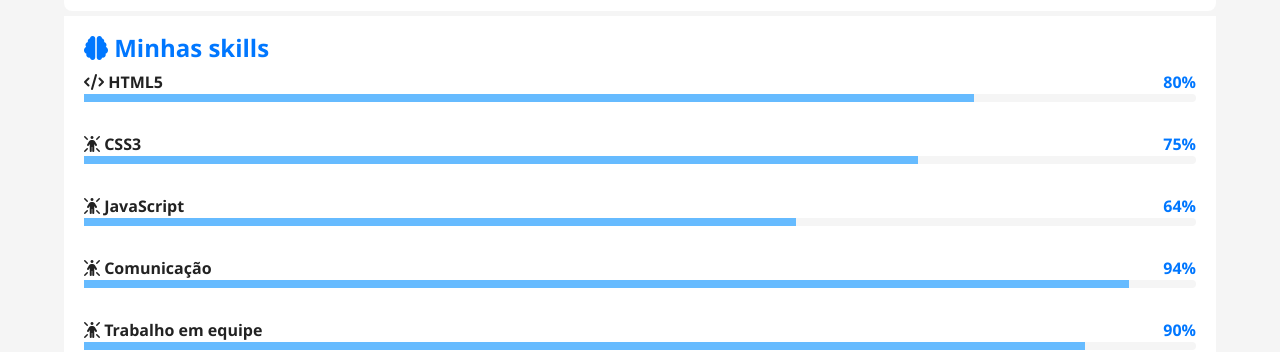
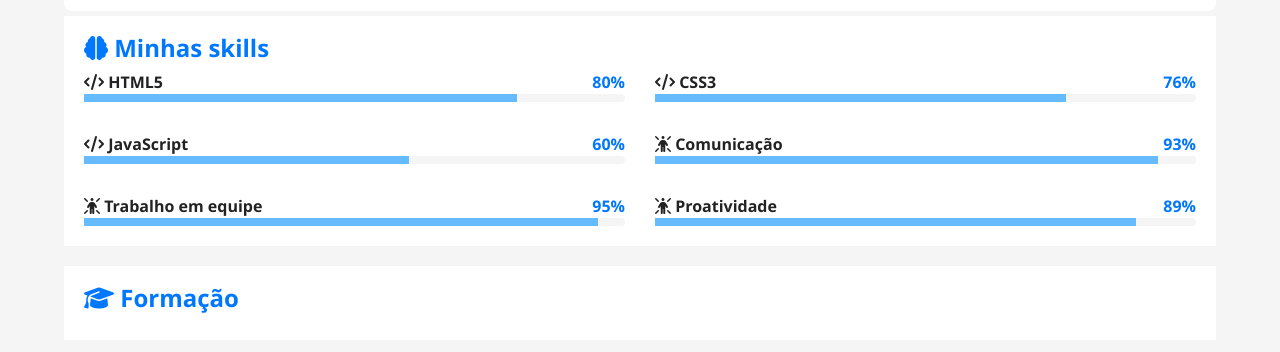
Before and after one commit to k4uazn/meu-portfolio, a plain HTML site: page index.html in a window 1280 px wide. Shown: the part 456-808 px from the top of the page. Drawn offline with Linux system fonts and the light colour scheme.

Commit message:
atualizado

```diff
--- a/estilos/style.css
+++ b/estilos/style.css
@@ -143,3 +143,9 @@ h2{
   height: 100%;
   background-color: var(--destaque-inverso);
 }
+
+  @media screen and (min-width:768px){
+    #skill-container{
+      grid-template-columns: 1fr 1fr;
+    }
+  }
--- a/index.html
+++ b/index.html
@@ -38,6 +38,7 @@
                 <h2> <i class="fa-solid fa-brain"></i> Minhas skills</h2>
 
     <div id="skill-container">
+
                     <div class="items">
                         <div class="info">
                             <span class="nome">
@@ -56,30 +57,29 @@
                     <div class="items">
                         <div class="info">
                             <span class="nome">
-                            <i class="fa-solid fa-person-rays"></i>   CSS3
+                             <i class="fa-solid fa-code"></i>   CSS3
                             </span>
                             <span class="porcen">
-                                75%
+                                76%
                             </span>
                         </div>
                         <div class="barra">
-                        <div class="progresso" style="width: 75%;">
-
+                        <div class="progresso" style="width: 76%;">
                         </div>
                         </div>
                 </div>
+
                     <div class="items">
                         <div class="info">
                             <span class="nome">
-                            <i class="fa-solid fa-person-rays"></i>    JavaScript
+                             <i class="fa-solid fa-code"></i>   JavaScript
                             </span>
                             <span class="porcen">
-                                64%
+                                60%
                             </span>
                         </div>
                         <div class="barra">
-                        <div class="progresso" style="width: 64%;">
-
+                        <div class="progresso" style="width: 60%;">
                         </div>
                         </div>
                 </div>
@@ -90,12 +90,11 @@
                              <i class="fa-solid fa-person-rays"></i>   Comunicação
                             </span>
                             <span class="porcen">
-                                94%
+                                93%
                             </span>
                         </div>
                         <div class="barra">
-                        <div class="progresso" style="width: 94%;">
-
+                        <div class="progresso" style="width: 93%;">
                         </div>
                         </div>
                 </div>
@@ -106,12 +105,26 @@
                              <i class="fa-solid fa-person-rays"></i>   Trabalho em equipe
                             </span>
                             <span class="porcen">
-                                90%
+                                95%
                             </span>
                         </div>
                         <div class="barra">
-                        <div class="progresso" style="width: 90%;">
+                        <div class="progresso" style="width: 95%;">
+                        </div>
+                        </div>
+                </div>
 
+                    <div class="items">
+                        <div class="info">
+                            <span class="nome">
+                             <i class="fa-solid fa-person-rays"></i>   Proatividade
+                            </span>
+                            <span class="porcen">
+                                89%
+                            </span>
+                        </div>
+                        <div class="barra">
+                        <div class="progresso" style="width: 89%;">
                         </div>
                         </div>
                 </div>
```
Lines whose indentation alone changed are shown as unchanged.
